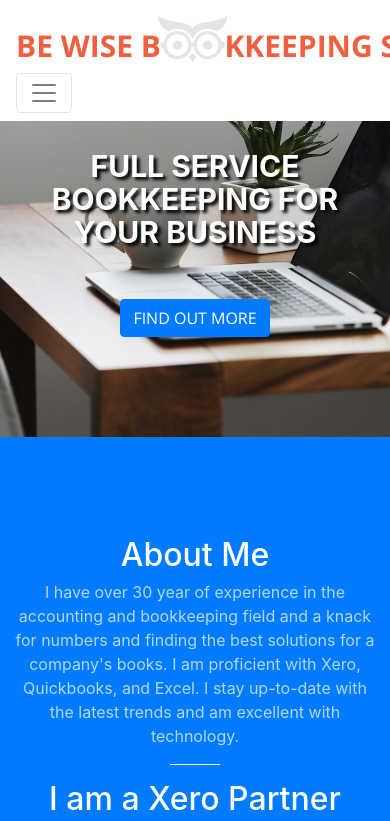
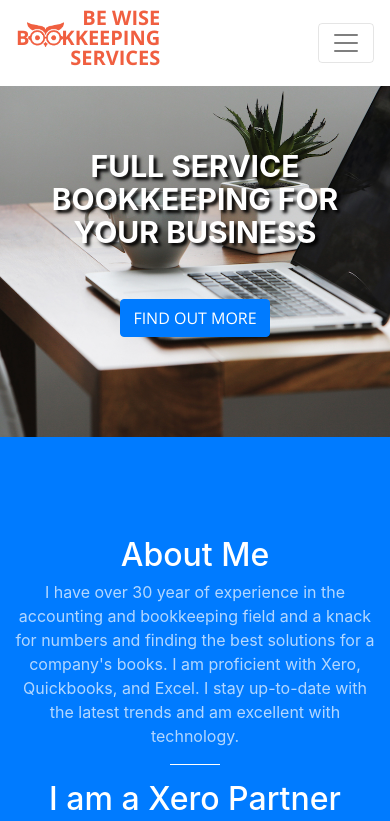
Before and after one commit to bewisebookkeeping/website, a website with bundled scripts: page index.html in a window 390 px wide. Shown: the top 821 px of the page. Built offline with nearby package versions, Linux system fonts and the light colour scheme.

Commit message:
fix logo

```diff
--- a/index.html
+++ b/index.html
@@ -32,8 +32,8 @@
       }
 
       nav#mainNav .navbar-brand img {
-        margin:-25px -8px 0;
-        height:46px;
+        margin: -15px -11px 0;
+        height: 36px;
         transition: visibility 200ms;
       }
 
@@ -57,6 +57,23 @@
         font-size: 30px;
       }
 
+      @media (max-width: 768px) {
+        nav#mainNav a {
+          text-align: right;
+        }
+
+        nav#mainNav a div{ font-size: 20px; }
+        nav#mainNav a > div{ display: block; }
+        nav#mainNav a div{ margin-top:-10px;}
+        nav#mainNav a img#white {display: none; visibility: hidden;}
+        nav#mainNav a img#grey  {display: none; visibility: hidden;}
+        nav#mainNav a img#orange  {
+          display: inline;
+          visibility: visible;
+          margin: -10px -8px 0;
+          height: 25px;
+        }
+      }
 
       h1#homeHeading {
         filter: progid:DXImageTransform.Microsoft.Shadow(color=#0000FF,direction=45);
@@ -73,11 +90,15 @@
     <nav class="navbar navbar-expand-lg navbar-light fixed-top" id="mainNav">
       <div class="container">
         <a class="navbar-brand js-scroll-trigger" href="#page-top">
-          <div>Be Wise B</div>
-          <img id="grey" src="img/be-wise-logo-grey.png"/>
-          <img id="white" src="img/be-wise-logo-white.png"/>
-          <img id="orange" src="img/be-wise-logo.png"/>
-          <div>kkeeping Services</div>
+          <div>Be Wise </div>
+          <div>
+            <div>B</div>
+            <img id="grey" src="img/be-wise-logo-grey.png">
+            <img id="white" src="img/be-wise-logo-white.png">
+            <img id="orange" src="img/be-wise-logo.png">
+            <div>kkeeping</div>
+          </div>
+          <div>Services</div>
         </a>
         <button class="navbar-toggler navbar-toggler-right" type="button" data-toggle="collapse" data-target="#navbarResponsive" aria-controls="navbarResponsive" aria-expanded="false" aria-label="Toggle navigation">
           <span class="navbar-toggler-icon"></span>
```
Also changed, not shown: img/header1.jpg (added).
